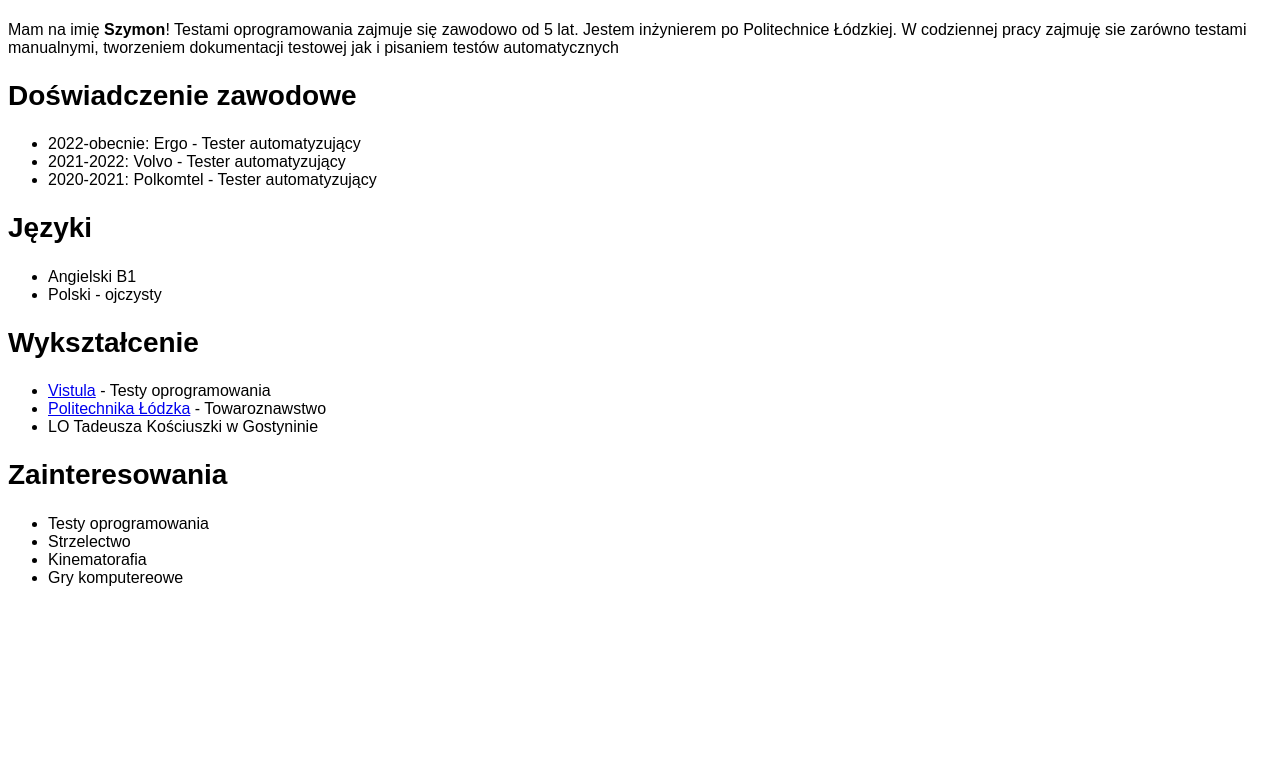
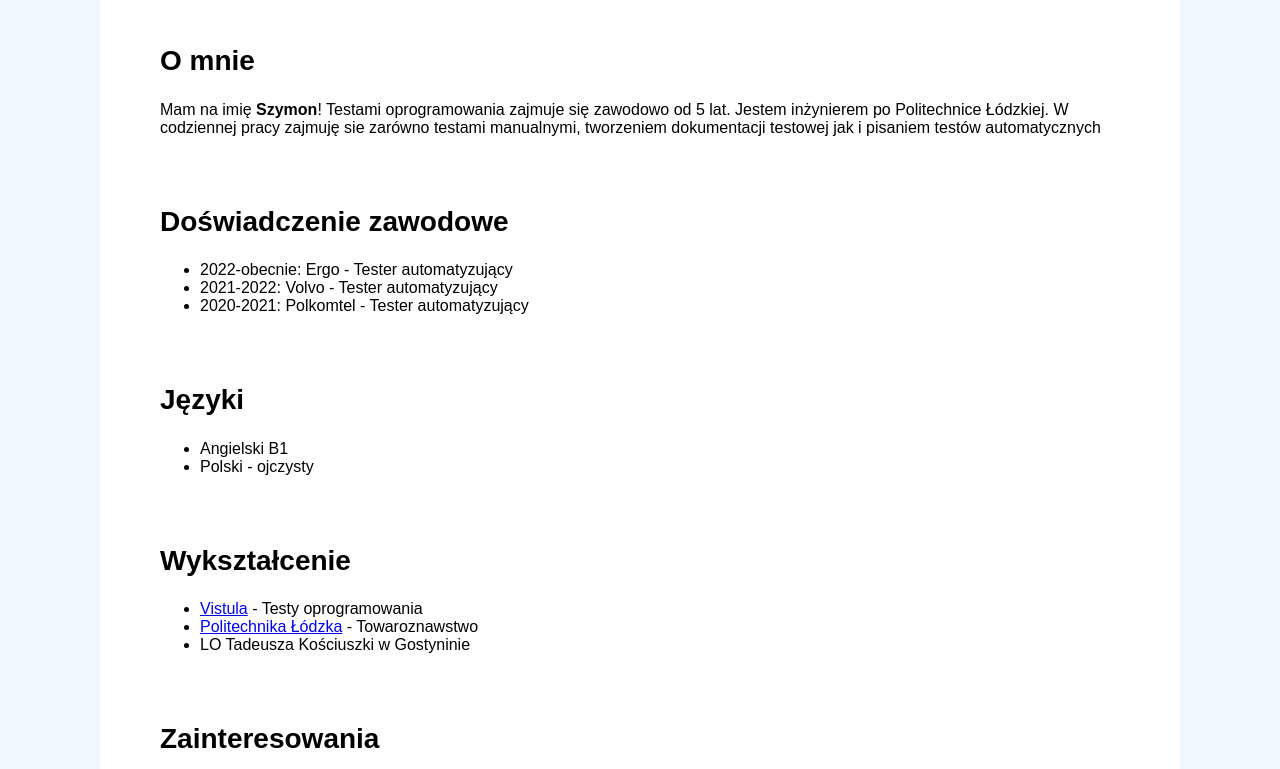
Before and after one commit to SzymonWasiak91/HTML-nad-CSS, a plain HTML site: page index.html in a window 1280 px wide. Shown: the part 328-1097 px from the top of the page. Before the commit the page ends 931 px from the top, so only its background shows below. Drawn offline with Linux system fonts and the light colour scheme.

Commit message:
Add some changes in css file

```diff
--- a/style.css
+++ b/style.css
@@ -1,5 +1,7 @@
 body{
     font-family: Arial;
+    background-color: aliceblue;
+    padding: 40px 0;
 }
 h2 {
     font-size: 28px;
@@ -14,3 +16,12 @@
     width: 150px;
     height: 150px;
 }
+
+section,
+header{
+    padding: 10px 60px 20px 60px;
+    background-color: white;
+    width: 960px;
+    margin-left: auto;
+    margin-right: auto;
+}
```
